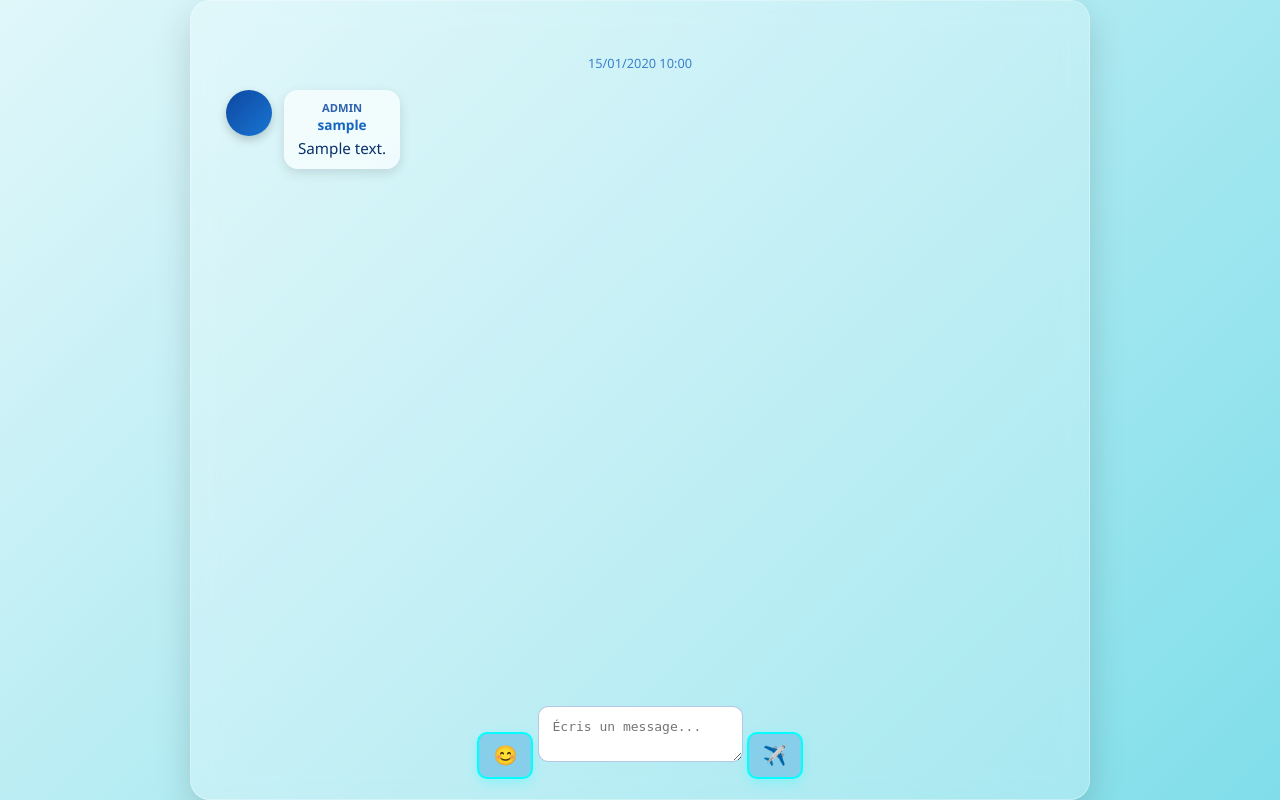
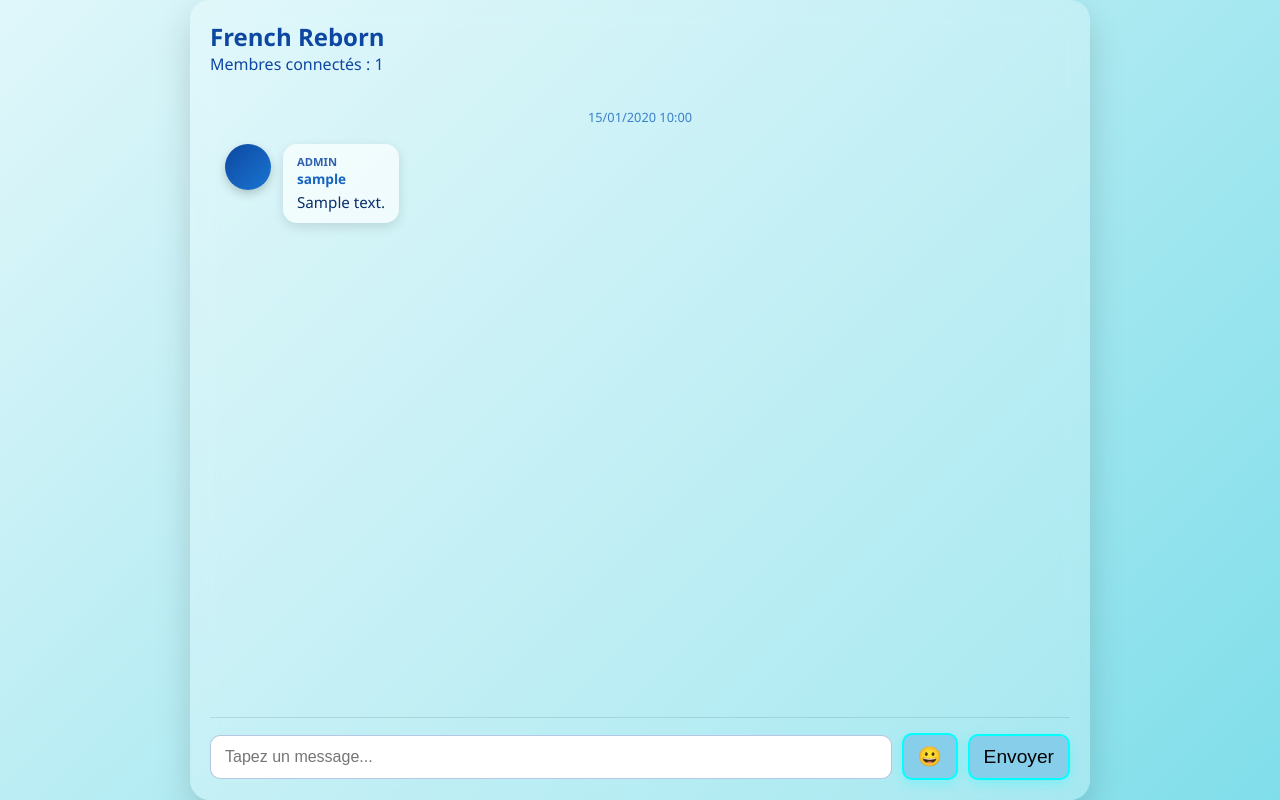
Before and after one commit to Lazyprobg/french-reborn, a Flask app: page /channel/French_Reborn in a window 1280 px wide. Run offline with Flask 3, Linux system fonts and the light colour scheme; the visitor is signed in with stand-in values (Sample User, id 1); tables that the repository leaves empty hold one stand-in row (values such as "Sample post").

Commit message:
Update channel_Fre.html

```diff
--- a/templates/channel_Fre.html
+++ b/templates/channel_Fre.html
@@ -1,30 +1,162 @@
 <!DOCTYPE html>
 <html lang="fr">
 <head>
-    <meta charset="UTF-8">
-    <meta name="viewport" content="width=device-width, initial-scale=1.0">
-    <title>French Reborn - Chat</title>
-    <link rel="stylesheet" href="{{ url_for('static', filename='style.css') }}">
+<meta charset="UTF-8">
+<title>Channel French Reborn</title>
+<link rel="stylesheet" href="/static/style.css">
 </head>
 <body>
-    <div class="container chat-container">
-        <div id="messages-container" class="messages-container">
-            <!-- Messages chargés dynamiquement -->
-        </div>
 
-        <div class="input-container">
-            <button id="emoji-button" class="emoji-button">😊</button>
-            <textarea id="message-input" placeholder="Écris un message..."></textarea>
-            <button id="send-button" class="send-button">✈️</button>
-        </div>
+<div class="chat-container">
+    <div class="header">
+        <h2>French Reborn</h2>
+        <p>Membres connectés : <span id="member-count">0</span></p>
     </div>
 
-    <!-- Passer l'utilisateur et son rôle au JS -->
-    <script>
-        const CURRENT_USER = "{{ session['username'] }}";
-        const CURRENT_ROLE = "{{ session.get('role', 'Citoyen') }}";
-    </script>
+    <div id="messages-container" class="messages-container"></div>
 
-    <script src="{{ url_for('static', filename='script.js') }}"></script>
+    <div class="chat-input-container">
+        <input type="text" id="message-input" placeholder="Tapez un message...">
+        <button id="emoji-button" class="emoji-button">😀</button>
+        <button id="send-button" class="send-button">Envoyer</button>
+    </div>
+</div>
+
+<script>
+const messagesContainer = document.getElementById("messages-container");
+const input = document.getElementById("message-input");
+const sendButton = document.getElementById("send-button");
+const emojiButton = document.getElementById("emoji-button");
+const memberCountSpan = document.getElementById("member-count");
+
+let lastMessageDate = null;
+
+function formatDate(date){
+    const d=date.getDate().toString().padStart(2,"0");
+    const m=(date.getMonth()+1).toString().padStart(2,"0");
+    const y=date.getFullYear();
+    const h=date.getHours().toString().padStart(2,"0");
+    const min=date.getMinutes().toString().padStart(2,"0");
+    return `${d}/${m}/${y} ${h}:${min}`;
+}
+
+function sameMinute(d1,d2){
+    if(!d1||!d2) return false;
+    return d1.getFullYear()===d2.getFullYear() &&
+           d1.getMonth()===d2.getMonth() &&
+           d1.getDate()===d2.getDate() &&
+           d1.getHours()===d2.getHours() &&
+           d1.getMinutes()===d2.getMinutes();
+}
+
+function addMessage(username, role, text, date=new Date()){
+    if(!sameMinute(lastMessageDate,date)){
+        const dateDiv=document.createElement("div");
+        dateDiv.className="message-date";
+        dateDiv.textContent=formatDate(date);
+        messagesContainer.appendChild(dateDiv);
+    }
+    lastMessageDate=date;
+
+    const messageDiv=document.createElement("div");
+    messageDiv.className="message";
+    messageDiv.innerHTML=`
+        <div class="avatar"></div>
+        <div class="message-content">
+            <div class="role">${role}</div>
+            <div class="username">${username}</div>
+            <div class="text">${text}</div>
+        </div>
+    `;
+    messagesContainer.appendChild(messageDiv);
+    messagesContainer.scrollTop=messagesContainer.scrollHeight;
+}
+
+function fetchMessages(){
+    fetch("/messages")
+        .then(res=>res.json())
+        .then(data=>{
+            messagesContainer.innerHTML="";
+            data.forEach(msg=>{
+                addMessage(msg.username, msg.role, msg.content, new Date(msg.timestamp));
+            });
+        });
+}
+
+function fetchMembers(){
+    fetch("/province_members")
+        .then(res=>res.json())
+        .then(data=>{
+            memberCountSpan.textContent=data.count;
+        });
+}
+
+function sendMessage(){
+    const text=input.value.trim();
+    if(!text) return;
+
+    fetch("/send_message",{
+        method:"POST",
+        headers:{"Content-Type":"application/json"},
+        body:JSON.stringify({content:text})
+    })
+    .then(res=>res.json())
+    .then(data=>{
+        if(data.success){
+            input.value="";
+            fetchMessages();
+        }else{
+            alert("Erreur: "+(data.error||"Impossible d'envoyer le message"));
+        }
+    });
+}
+
+sendButton.addEventListener("click",sendMessage);
+input.addEventListener("keypress",e=>{
+    if(e.key==="Enter"){
+        e.preventDefault();
+        sendMessage();
+    }
+});
+
+// Emojis
+const emojiList=["😀","😂","😍","😎","👍","💙","🚀","✈️"];
+emojiButton.addEventListener("click",()=>{
+    const menu=document.createElement("div");
+    menu.style.position="absolute";
+    menu.style.background="#fff";
+    menu.style.border="1px solid #aaa";
+    menu.style.padding="5px";
+    menu.style.display="flex";
+    menu.style.gap="5px";
+    emojiList.forEach(emoji=>{
+        const btn=document.createElement("button");
+        btn.textContent=emoji;
+        btn.style.fontSize="20px";
+        btn.onclick=()=>{
+            input.value+=emoji;
+            input.focus();
+            menu.remove();
+        };
+        menu.appendChild(btn);
+    });
+    document.body.appendChild(menu);
+    const rect=emojiButton.getBoundingClientRect();
+    menu.style.left=rect.left+"px";
+    menu.style.top=(rect.bottom+5)+"px";
+});
+
+// Rafraîchissement automatique toutes les 2 secondes
+setInterval(()=>{
+    fetchMessages();
+    fetchMembers();
+}, 2000);
+
+document.addEventListener("DOMContentLoaded",()=>{
+    fetchMessages();
+    fetchMembers();
+});
+</script>
+
 </body>
 </html>
```
